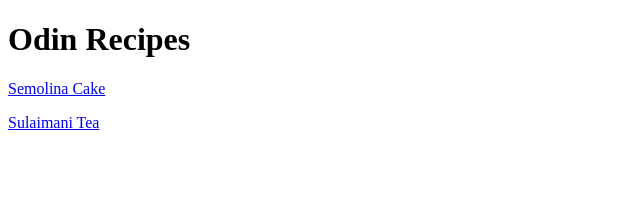
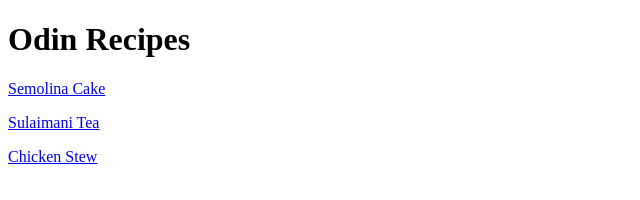
Before and after one commit to nishadnp/odin-recipes, a plain HTML site: page index.html in a window 1280 px wide. Shown: the whole page, without its empty margins (0-640 px from the left). Drawn offline with Linux system fonts and the light colour scheme.

Commit message:
Add a link to chicken-stew.html in index.html
A link for navigating to recipes/chicken-stew.html page is added to index.html page.

```diff
--- a/index.html
+++ b/index.html
@@ -8,5 +8,6 @@
         <h1>Odin Recipes</h1>
         <p><a href="./recipes/semolina-cake.html">Semolina Cake</a></p>
         <p><a href="./recipes/sulaimani-tea.html">Sulaimani Tea</a></p>
+        <p><a href="./recipes/chicken-stew.html">Chicken Stew</a></p>
     </body>
 </html>
```
